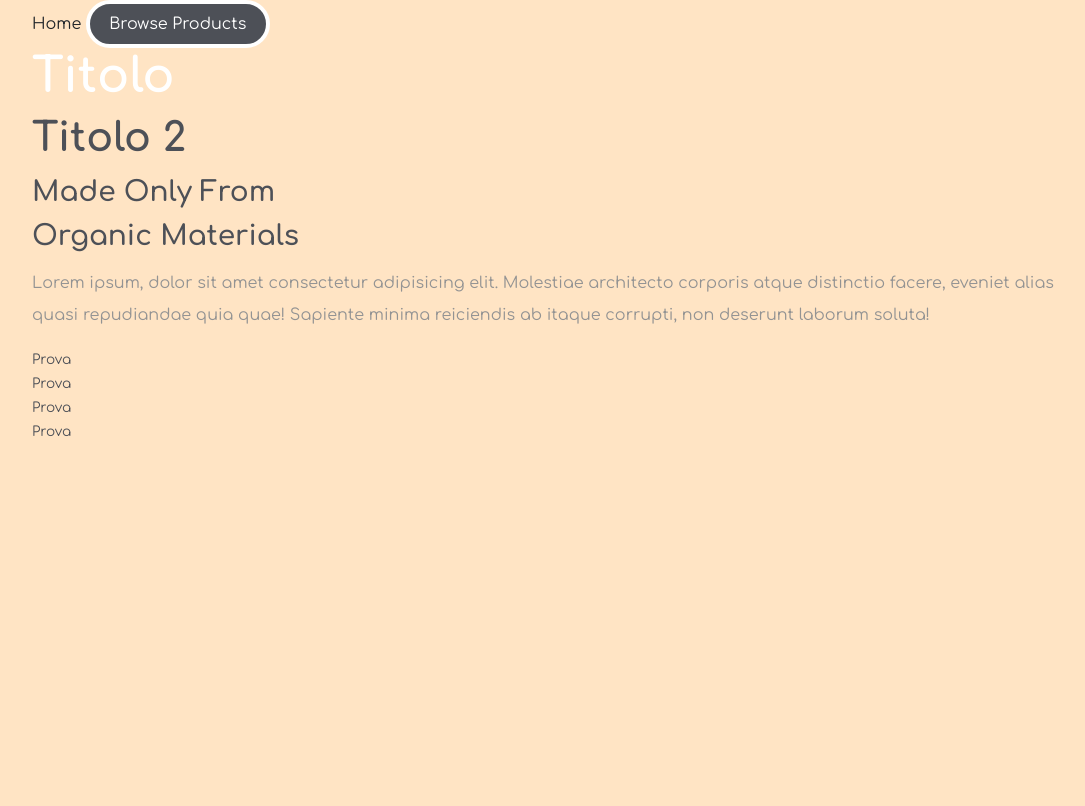
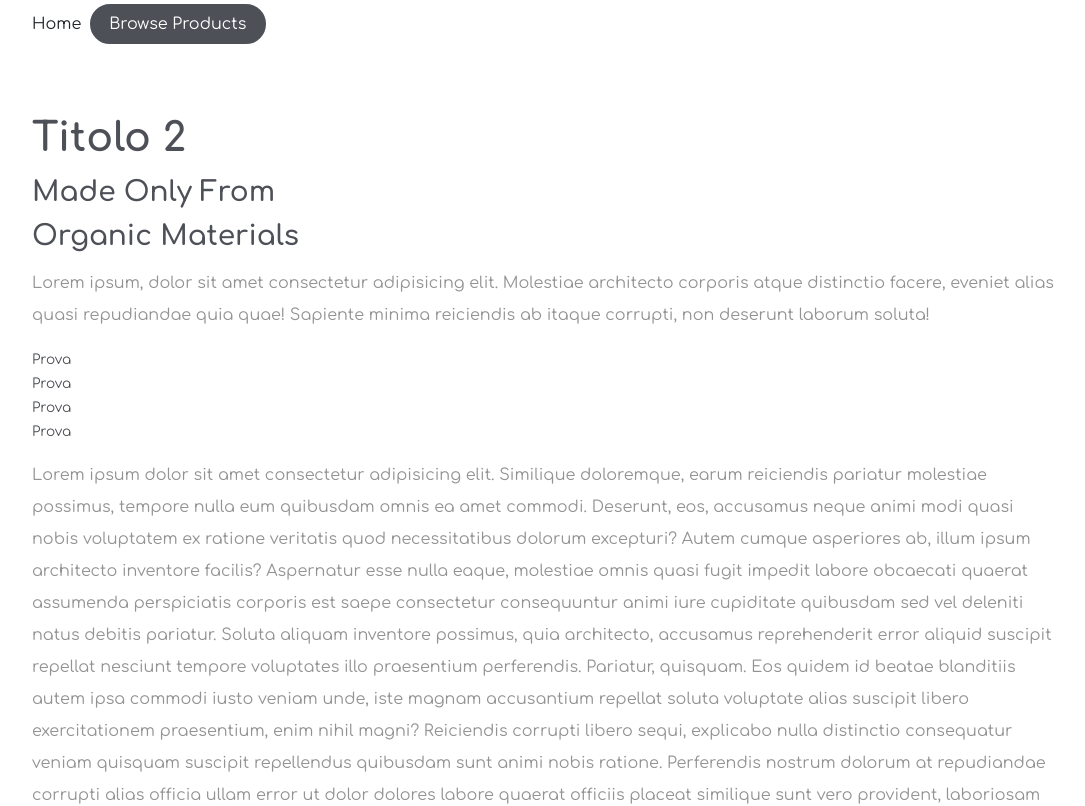
Before and after one commit to Mattia-Rollo/laravel-fashion-shop, a Vue app: page / in a window 1280 px wide. Shown: the top 806 px of the page, without its empty margins (96-1181 px from the left). Built offline with nearby package versions, Linux system fonts and the light colour scheme; no server answers.

Commit message:
added scrollbar basic styles

```diff
--- a/src/assets/styles/main.scss
+++ b/src/assets/styles/main.scss
@@ -14,8 +14,23 @@
     RESET
 ***************************/
 body{
-    background-color: bisque;
+    background-color: $mk_white;
     font-family: 'Comfortaa', cursive;
+}
+::-webkit-scrollbar{
+    width: 1.2em;
+}
+::-webkit-scrollbar-track{
+   background: $mk_bg_mint;
+//    border-radius: 25vw;
+    // margin-block: .5em;
+}
+::-webkit-scrollbar-thumb{
+   background: $mk_bg_pink;
+   border-radius: 25vw;
+}
+::-webkit-scrollbar-thumb:hover{
+    background: $mk_bg__dark_pink;
 }
 *,
 *::before,
```
Also changed, not shown: src/pages/HomePage.vue (+1 -0 lines).
